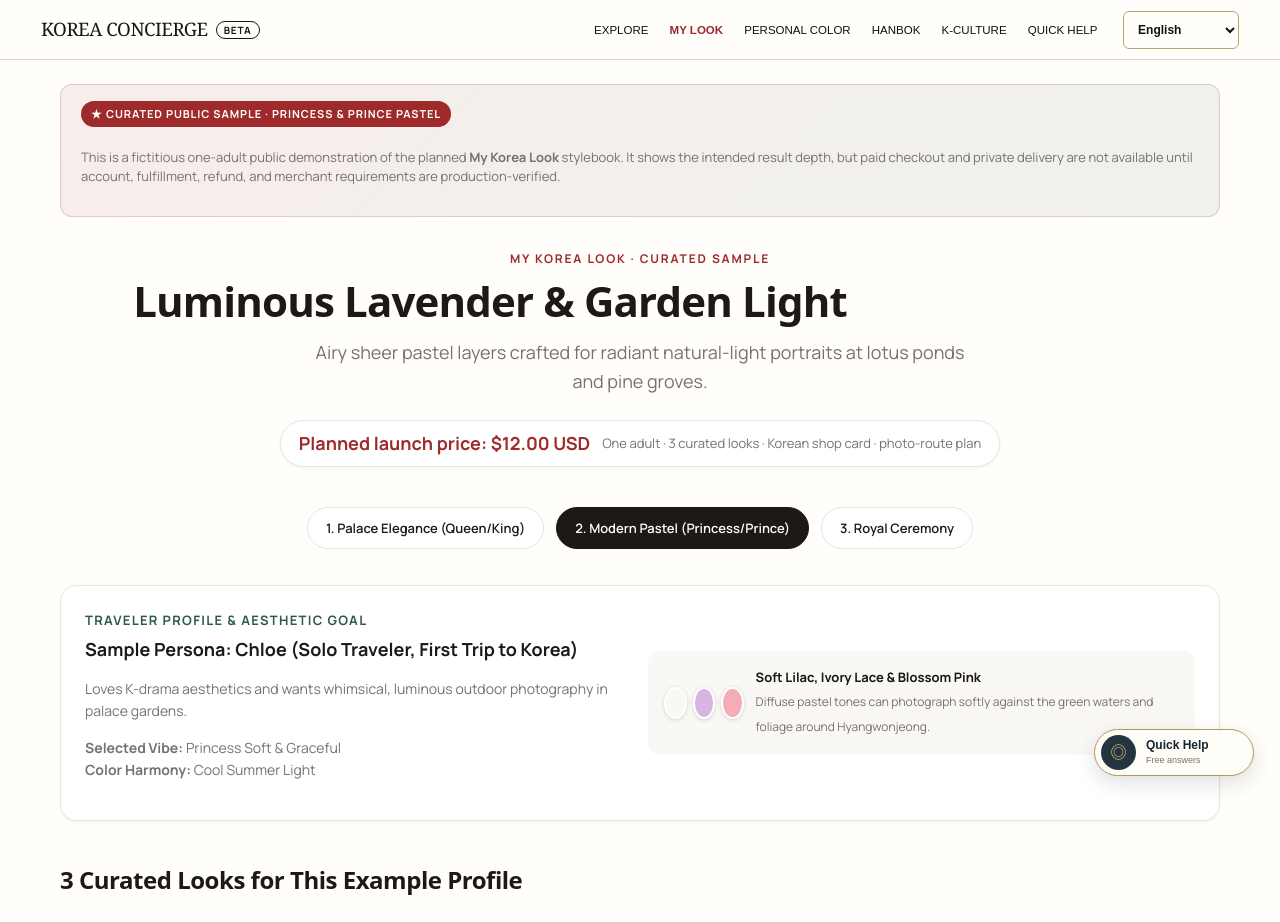
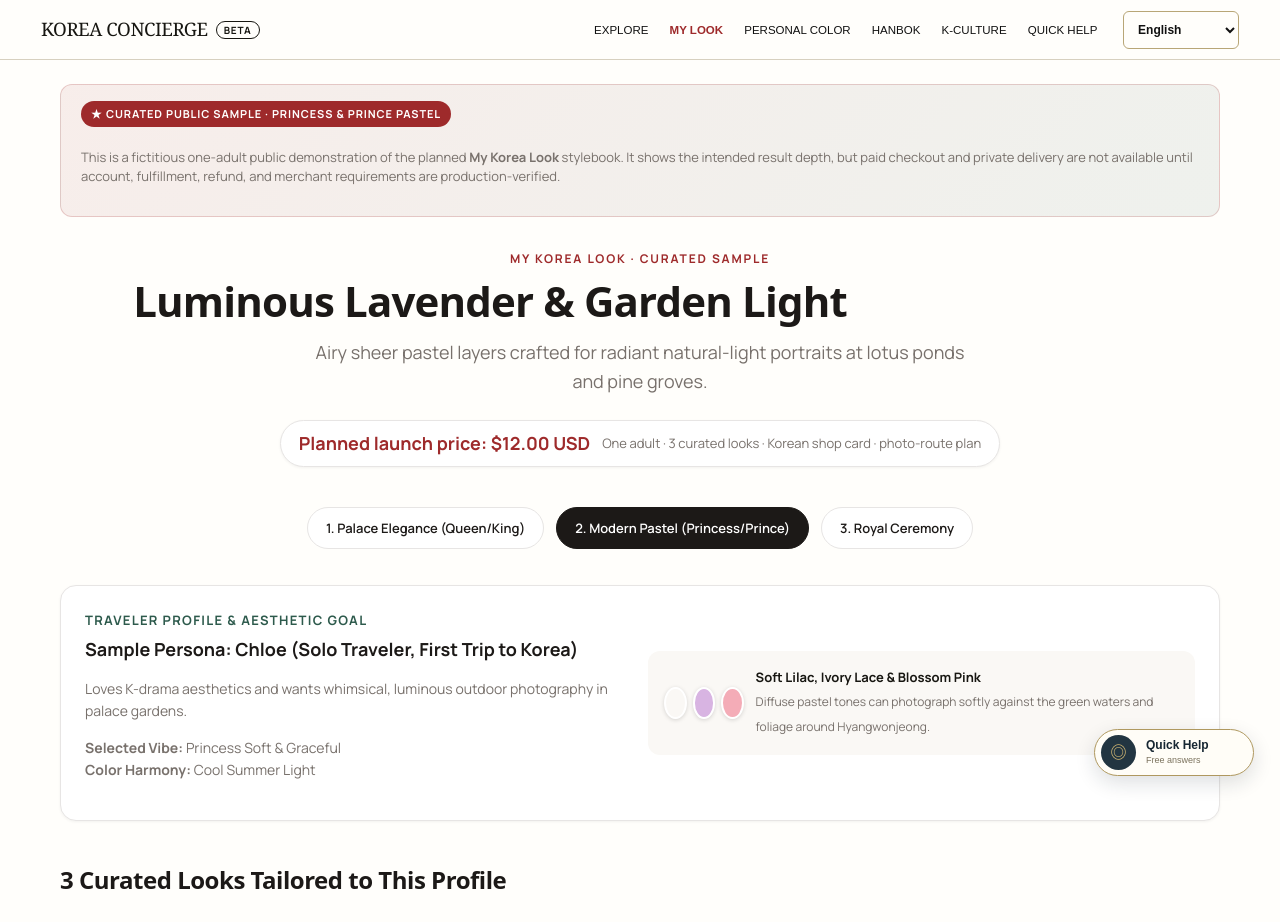
Before and after one commit to lgkangno1-svg/Kang-s-brain, a Next.js app in the folder projects/korea-avocadoss/: page /en/style/sample/modern-pastel in a window 1280 px wide. Shown: the top 922 px of the page. Built offline with nearby package versions, Linux system fonts and the light colour scheme; grey boxes are pictures that could not be loaded.

Commit message:
fix(korea): preserve paid-quality sample regression contract

```diff
--- a/projects/korea-avocadoss/src/features/looks/sample-view.tsx
+++ b/projects/korea-avocadoss/src/features/looks/sample-view.tsx
@@ -113,7 +113,7 @@ export function SampleView({ stylebook, currentSlug }: SampleViewProps) {
       {/* 3 Looks Grid */}
       <section className={styles.looksSection}>
         <h2 className={styles.sectionHeading}>
-          <span>3 Curated Looks for This Example Profile</span>
+          <span>3 Curated Looks Tailored to This Profile</span>
         </h2>
 
         <div className={styles.looksGrid}>
```
